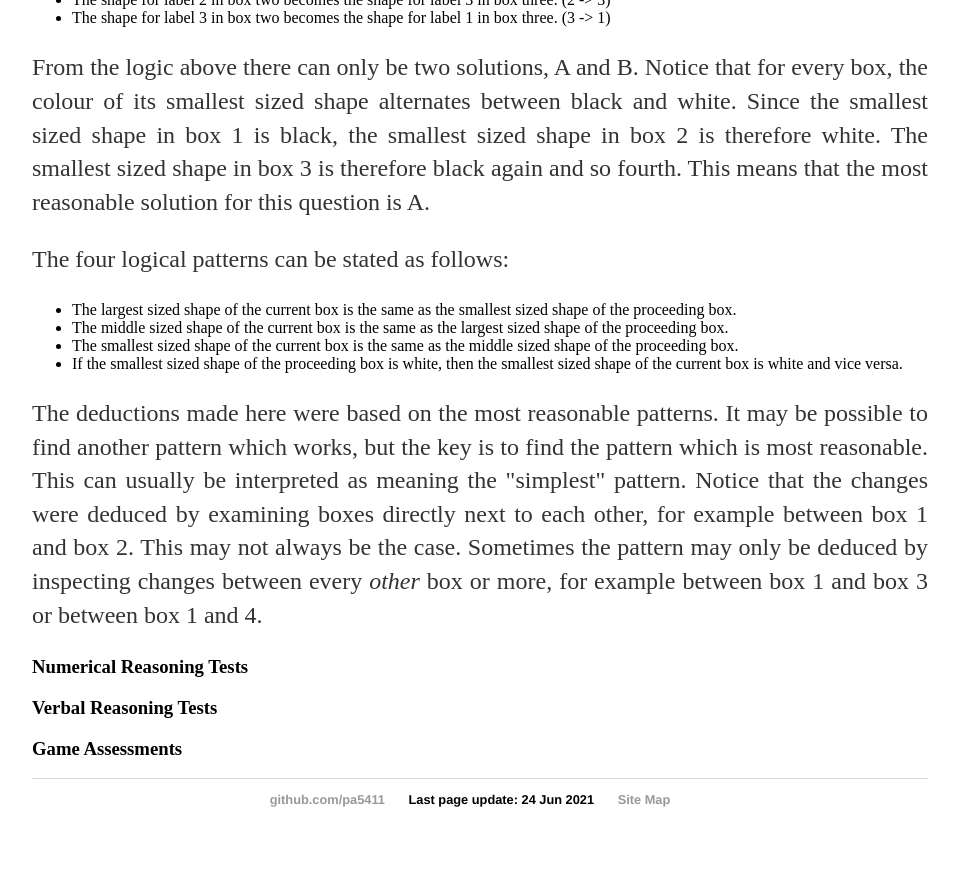
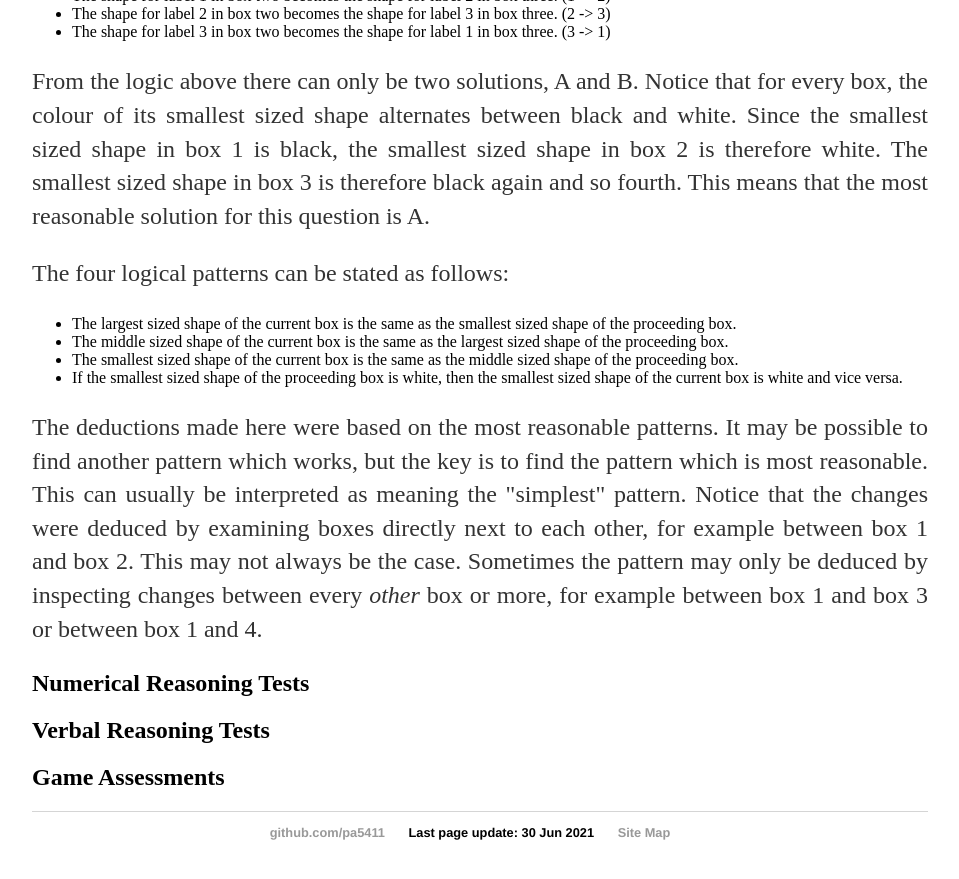
Before and after one commit to pa5411/Graduate-Job-Help, a Jekyll site: the page built from psychometrictests.html, in a window 1280 px wide and 900 px high, scrolled down 4201 px. Shown: the top 879 px of the window, without its empty margins (160-1119 px from the left). Built offline with Jekyll 4.4.1, drawn with Linux system fonts in a browser that asks for light colours.

Commit message:
fix section heading sizes

```diff
--- a/psychometrictests.html
+++ b/psychometrictests.html
@@ -1,13 +1,13 @@
 ---
 layout: default
 title: Psychometric Tests
-date: 2021-06-24
+date: 2021-06-30
 ---
 <div class="blurb">
         <h1>Psychometric Tests</h1>
 		<p> An applicant will usually encounter four types of psychometric tests which are situational, logical reasoning, numerical reasoning and verbal reasoning. A fifth test, game assessments, may also be encountered, which either incorporates aspects of the other four types or is a separate test in itself. </p>
 
-		<h3> Situational Tests </h3>
+		<h2> Situational Tests </h2>
 
 		<p> These tests are designed to gain insight into how an applicant will react to common situations which are encountered whilst working at the company. In the majority of these tests, a passage of text will be provided which outlines a situation (or problem). The applicant will then be required to rank a number of possible responses to the problem. Usually there are about 5 responses to rank. The ranking may be based on "most preferred way of working" to "least preferred way of working". Alternatively the ranking may be based on "best response", "good response", "average", "poor response" and "worst response". Some examples of typical question and the responses which require ranking are as follows: </p>
 
@@ -35,7 +35,7 @@ date: 2021-06-24
 
         <p> Question 2 differs from question 1 in that each option needs to be ranked (or rated) individually. One answer may be [A]-1, [B]-3, [C]-2, [D]-3 and [E]-5. Note here that in this answer, two responses were considered a "great response" and "poor response" was not used. In general, the question should make it clear whether multiple response types are allowed. </p>
 
-		<h4> Tips for situational tests: </h4>
+		<h3> Tips for situational tests: </h3>
 
 		<p> There are sometimes answers to questions which should be obvious. For example, question 2 part [E] is a bad response because a colleague should be forced to have to explain a personal matter to another colleague. However, there are often times when the answers are less clear. It is therefore important to always keep in mind both the values of the company and the skills listed within the job description. If for example, there is a focus on teamwork, then it may be wise to use answers where there is a preference to working more within the team rather than independently. </p>
 
@@ -45,7 +45,7 @@ date: 2021-06-24
 
 		<p> Situational tests can vary in the length of time needed to complete them. There may also be several situational tests to complete as part of the application process. Many of the tests are untimed and it is therefore not uncommon for each test to take several hours to complete. Note as well the subtle difference between untimed and not recorded. A test may be untimed, but the time taken for the test to be completed may still be noted by the company. </p>
 
-		<h3> Logical Reasoning Tests </h3>
+		<h2> Logical Reasoning Tests </h2>
 
 		<p> These tests assess inductive reasoning, which is a measure of the ability to determine the most reasonable solution to a given problem. Usually each question in the test contains a sequence of patterns containing a missing term which must be identified. The patterns are often based around combinations of shapes which vary in number, colour or position in a systematic way. An example of a typical question is shown in <a href="#figurelogone">Figure 1</a>. </p>
 
@@ -96,11 +96,11 @@ date: 2021-06-24
 
 		<p> The deductions made here were based on the most reasonable patterns. It may be possible to find another pattern which works, but the key is to find the pattern which is most reasonable. This can usually be interpreted as meaning the "simplest" pattern. Notice that the changes were deduced by examining boxes directly next to each other, for example between box 1 and box 2. This may not always be the case. Sometimes the pattern may only be deduced by inspecting changes between every <i>other</i> box or more, for example between box 1 and box 3 or between box 1 and 4. </p>
 
-		<h3> Numerical Reasoning Tests </h3>
+		<h2> Numerical Reasoning Tests </h2>
 
-		<h3> Verbal Reasoning Tests </h3>
+		<h2> Verbal Reasoning Tests </h2>
 
-		<h3> Game Assessments </h3>
+		<h2> Game Assessments </h2>
 
 
 </div><!-- /.blurb -->
```
